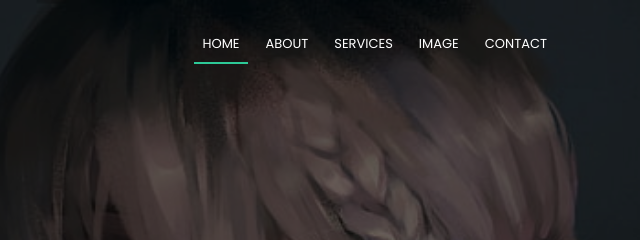
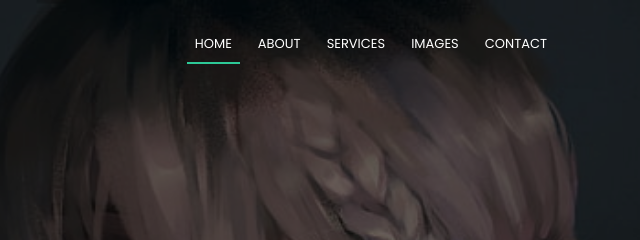
Before and after one commit to jevanka/profile, a plain HTML site: page index.html in a window 1280 px wide. Shown: the top 240 px of the page, 640-1280 px from the left. Drawn offline with nearby package versions, Linux system fonts and the light colour scheme.

Commit message:
Update index.html

```diff
--- a/index.html
+++ b/index.html
@@ -51,7 +51,7 @@
           <li class="menu-active"><a href="#hero">Home</a></li>
           <li><a href="#about">About</a></li>
           <li><a href="#services">Services</a></li>
-          <li><a href="#portfolio">Image</a></li>
+          <li><a href="#portfolio">Images</a></li>
 
           </li>
           <li><a href="#contact">Contact</a></li>
```
